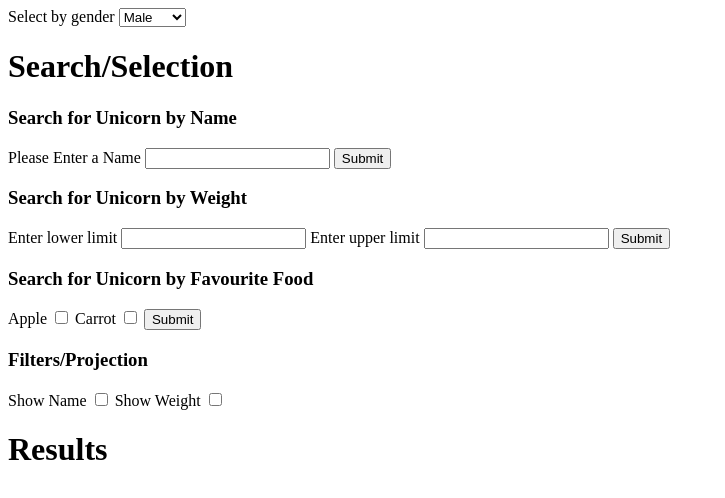
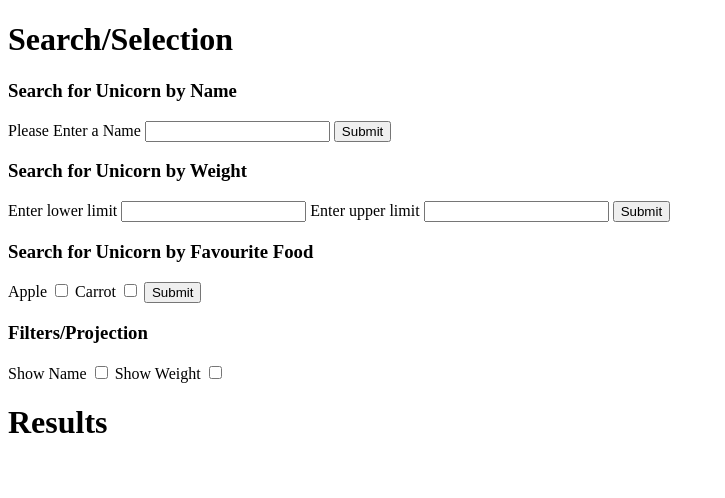
Before and after one commit to levxxvi/1537FInal-Exam, a website: page public/index.html in a window 1280 px wide. Shown: the whole page, without its empty margins (0-725 px from the left). Drawn offline with nearby package versions, Linux system fonts and the light colour scheme.

Commit message:
Tidy up code

```diff
--- a/public/index.html
+++ b/public/index.html
@@ -13,13 +13,6 @@
 </head>
 
 <body>
-  <label for="gender">Select by gender</label>
-
-  <select name="gender" id="gender">
-    <option value="m">Male</option>
-    <option value="f">Female</option>
-  </select>
-
   <h1>Search/Selection</h1>
   <h3>Search for Unicorn by Name</h3>
   <label for="unicronNameInHTML"> Please Enter a Name</label>
```
Also changed, not shown: public/code.js (+0 -91 lines).
